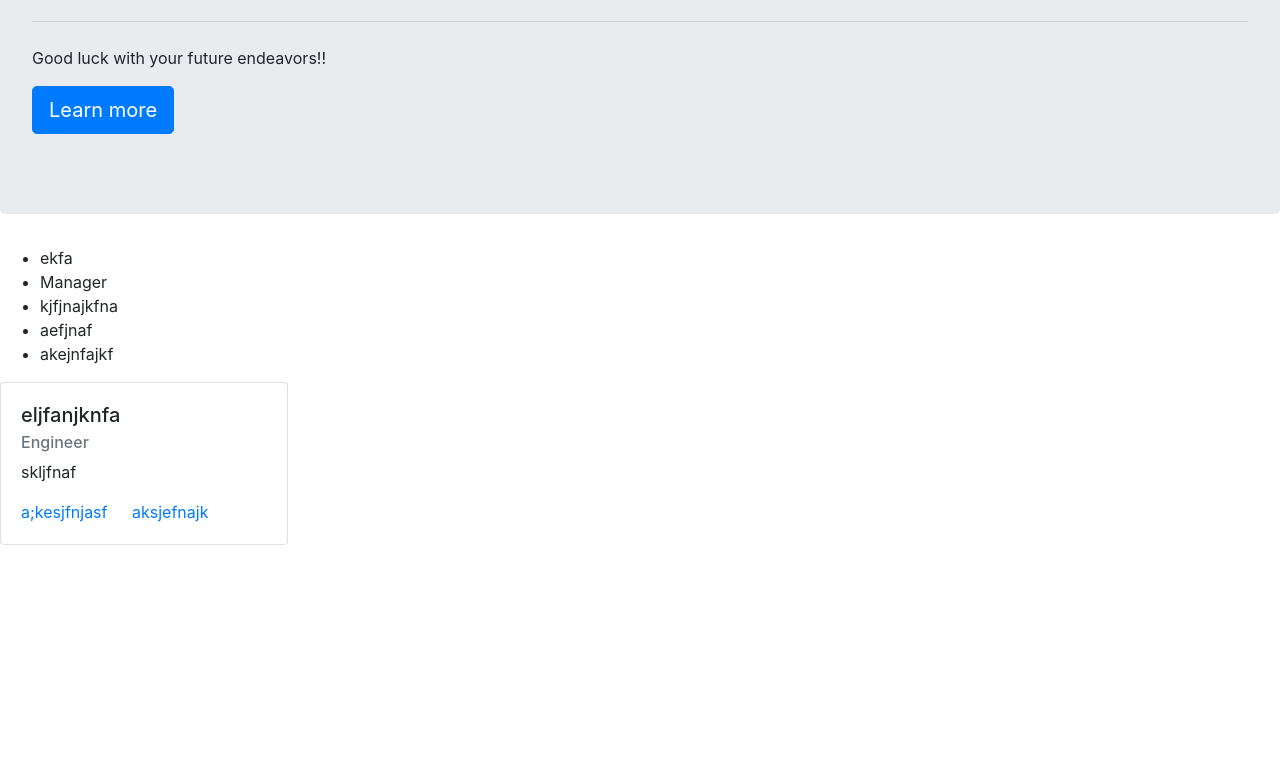
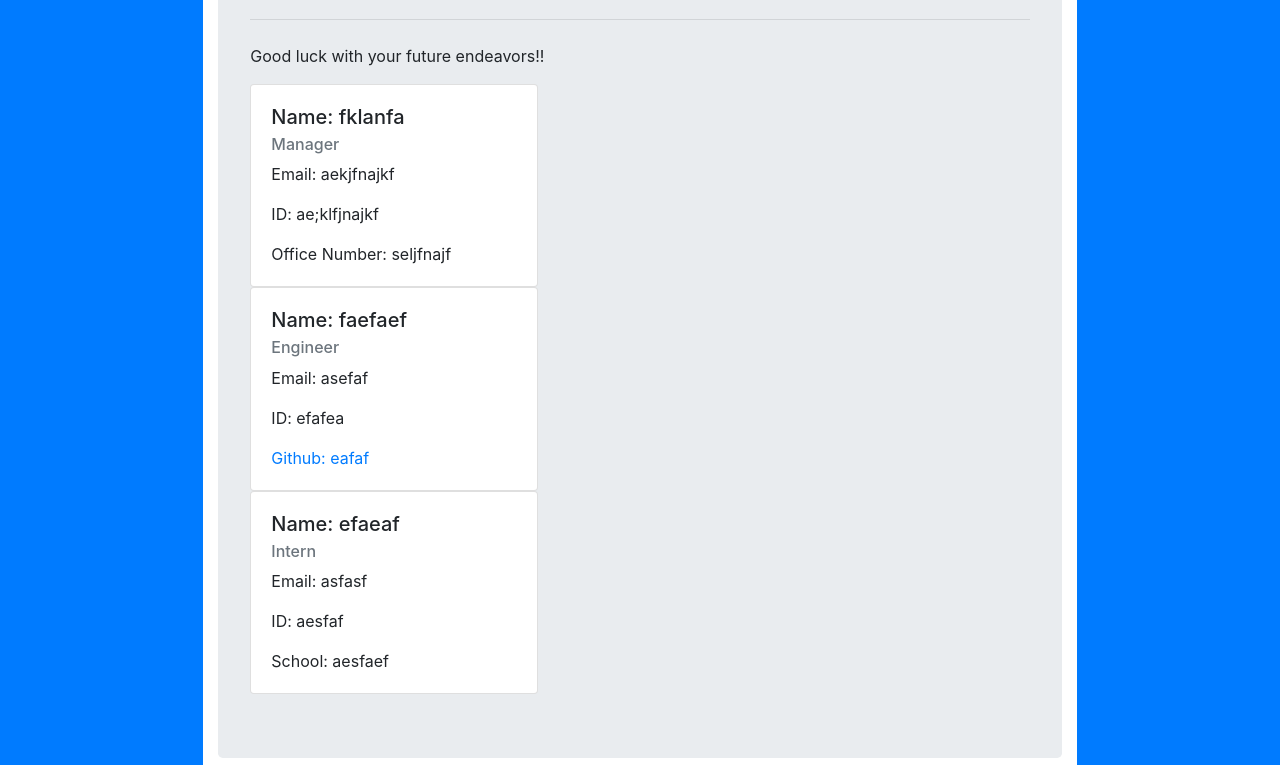
Before and after one commit to Anierva95/TeamProfileGenerator, a website: page Develop/team.html in a window 1280 px wide. Shown: the part 174-939 px from the top of the page. Before the commit the page ends 800 px from the top, so only its background shows below. Drawn offline with nearby package versions, Linux system fonts and the light colour scheme.

Commit message:
finished

```diff
--- a/Develop/team.html
+++ b/Develop/team.html
@@ -7,33 +7,44 @@
     <title>Document</title>
 </head>
 <body>
-    <div class="col-md-2"></div>
-    <div class="col-md-8"></div>
+    <div class="row">
+    <div class="col-2 bg-primary"></div>
+    <div class="col-8">
     <div class="jumbotron">
         <h1 class="display-4">Hello, Team!</h1>
         <p class="lead">An application to manage your team members.</p>
         <hr class="my-4">
         <p>Good luck with your future endeavors!!</p>
         <p class="lead">
-          <a class="btn btn-primary btn-lg" href="#" role="button">Learn more</a>
         </p>
-      </div>
-    <ul>
-    <li> ekfa </li>
-    <li> Manager  </li>
-    <li> kjfjnajkfna </li>
-    <li> aefjnaf </li>
-    <li> akejnfajkf </li>
-</ul><div class="card" style="width: 18rem;">
+        <div class="card" style="width: 18rem;">
     <div class="card-body">
-      <h5 class="card-title">eljfanjknfa</h5>
+      <h5 class="card-title">Name: fklanfa</h5>
+      <h6 class="card-subtitle mb-2 text-muted">Manager</h6>
+      <p class="card-text">Email: aekjfnajkf</p>
+      <p class="card-text">ID: ae;klfjnajkf</p>
+      <p class="card-text">Office Number: seljfnajf</p>
+    </div>
+  </div><div class="card" style="width: 18rem;">
+    <div class="card-body">
+      <h5 class="card-title">Name: faefaef</h5>
       <h6 class="card-subtitle mb-2 text-muted">Engineer</h6>
-      <p class="card-text">skljfnaf</p>
-      <a href="#" class="card-link">a;kesjfnjasf</a>
-      <a href="#" class="card-link">aksjefnajk</a>
+      <p class="card-text">Email: asefaf</p>
+      <p class="card-text">ID: efafea</p>
+      <a href="https://github.com/eafaf" class="card-link">Github: eafaf</a>
+    </div>
+  </div><div class="card" style="width: 18rem;">
+    <div class="card-body">
+      <h5 class="card-title">Name: efaeaf</h5>
+      <h6 class="card-subtitle mb-2 text-muted">Intern</h6>
+      <p class="card-text">Email: asfasf</p>
+      <p class="card-text">ID: aesfaf</p>
+      <p class="card-text">School: aesfaef</p>
     </div>
   </div>
-    <div class="col-md-2"></div>
+      </div></div>
+    <div class="col-2 bg-primary"></div>
+</div>
 
 </body>
 </html>
```
Also changed, not shown: Develop/templates/engineer.html (+4 -4 lines), Develop/templates/intern.html (+9 -7 lines), Develop/templates/main.html (+3 -4 lines), Develop/templates/manager.html (+9 -7 lines).
